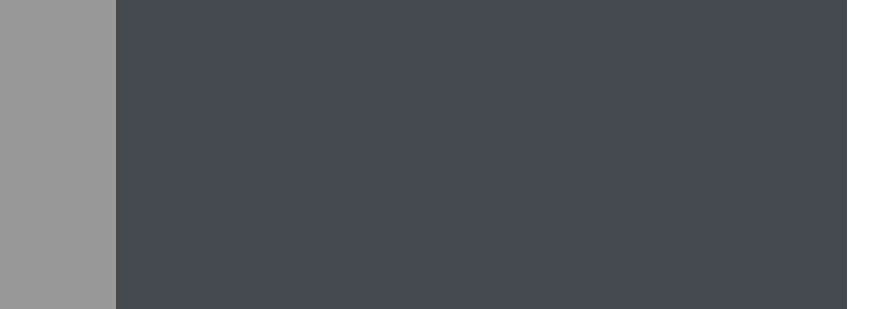
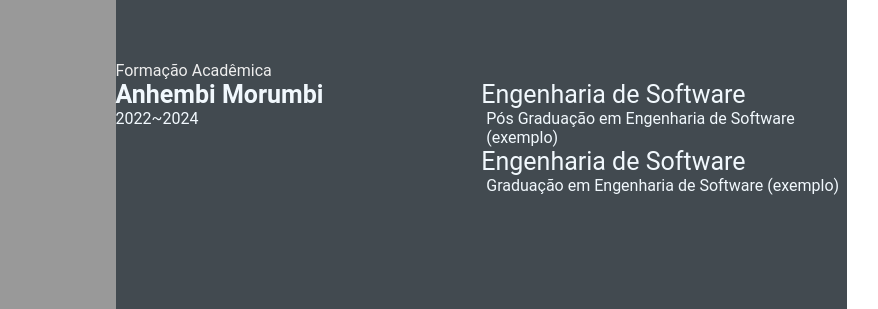
Before and after one commit to aninhasales/aninhasales.gethub.io, a plain HTML site: page index.html in a window 1280 px wide. Shown: the part 353-662 px from the top of the page, 305-1183 px from the left. Drawn offline with Linux system fonts and the light colour scheme.

Commit message:
feature: update index.html

```diff
--- a/index.html
+++ b/index.html
@@ -71,12 +71,31 @@
                     <p clas="exp-position">Engenheira de software</p>
                     <p class="exp-desc">
                         Descreva as principais atividades
-                    </p>
+                       </p>
                     </div>
-
-            </div>
+                </div>
             </section>
-        </section>
-    </main>
+            <section class="education gap">
+                <div class="right-title">Formação Acadêmica</div>
+                <div class="education-contents">
+                <div class="education-left">
+                    <p class="education-school-name">Anhembi Morumbi</p>
+                    <p class="education-time-period">2022~2024</p>
+                </div>
+                <div class="education-right">
+                 <p class="education-subject">Engenharia de Software</p>
+                 <p class="education-desc">
+                    Pós Graduação em Engenharia de Software (exemplo)
+                   </p>
+                   <div class="education-right">
+                    <p class="education-subject">Engenharia de Software</p>
+                    <p class="education-desc">
+                       Graduação em Engenharia de Software (exemplo)
+                      </p>
+                </div>
+           </div>
+       </section>
+       </section>
+   </main>
 </body>
 </html>
```
